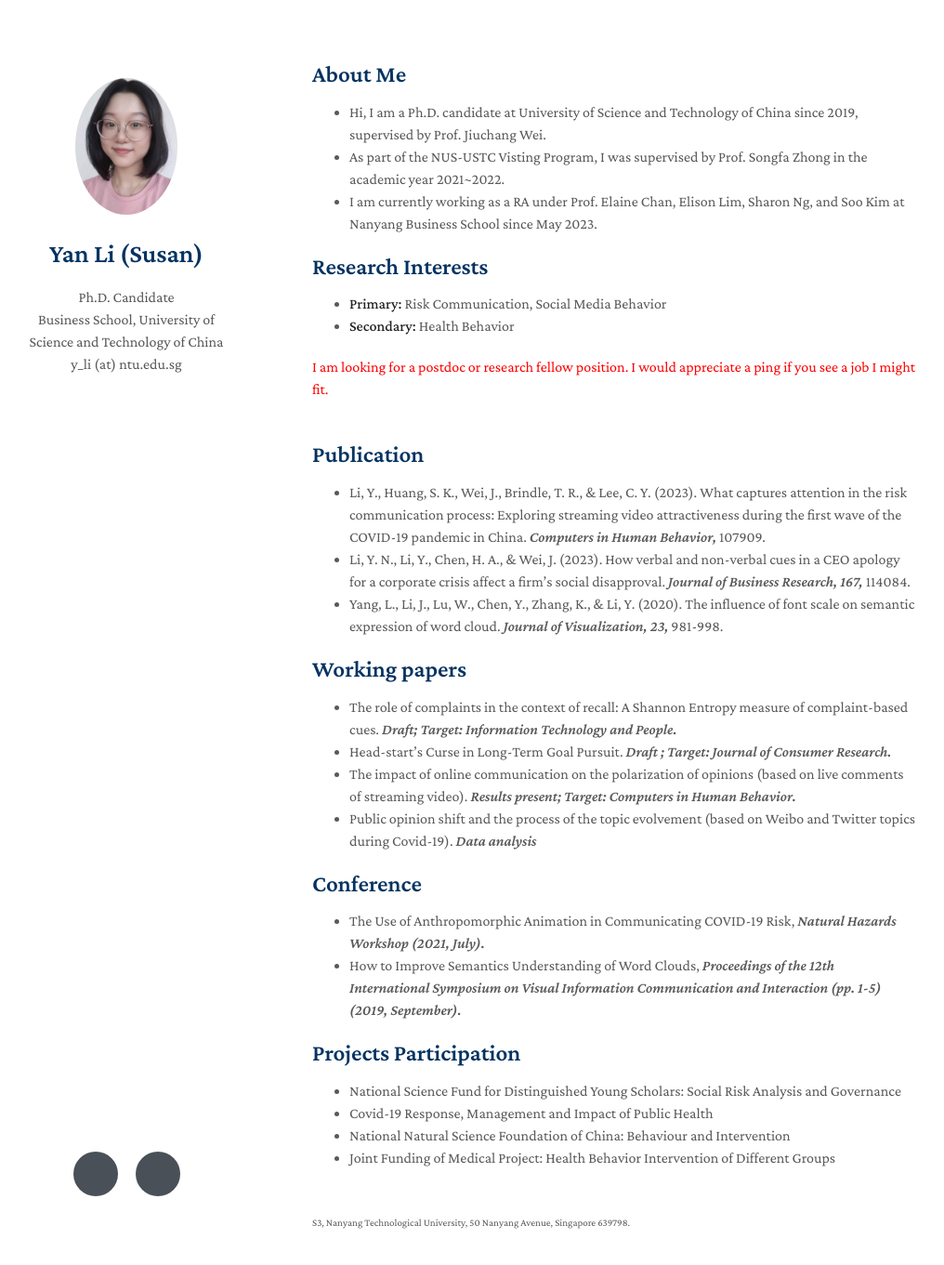
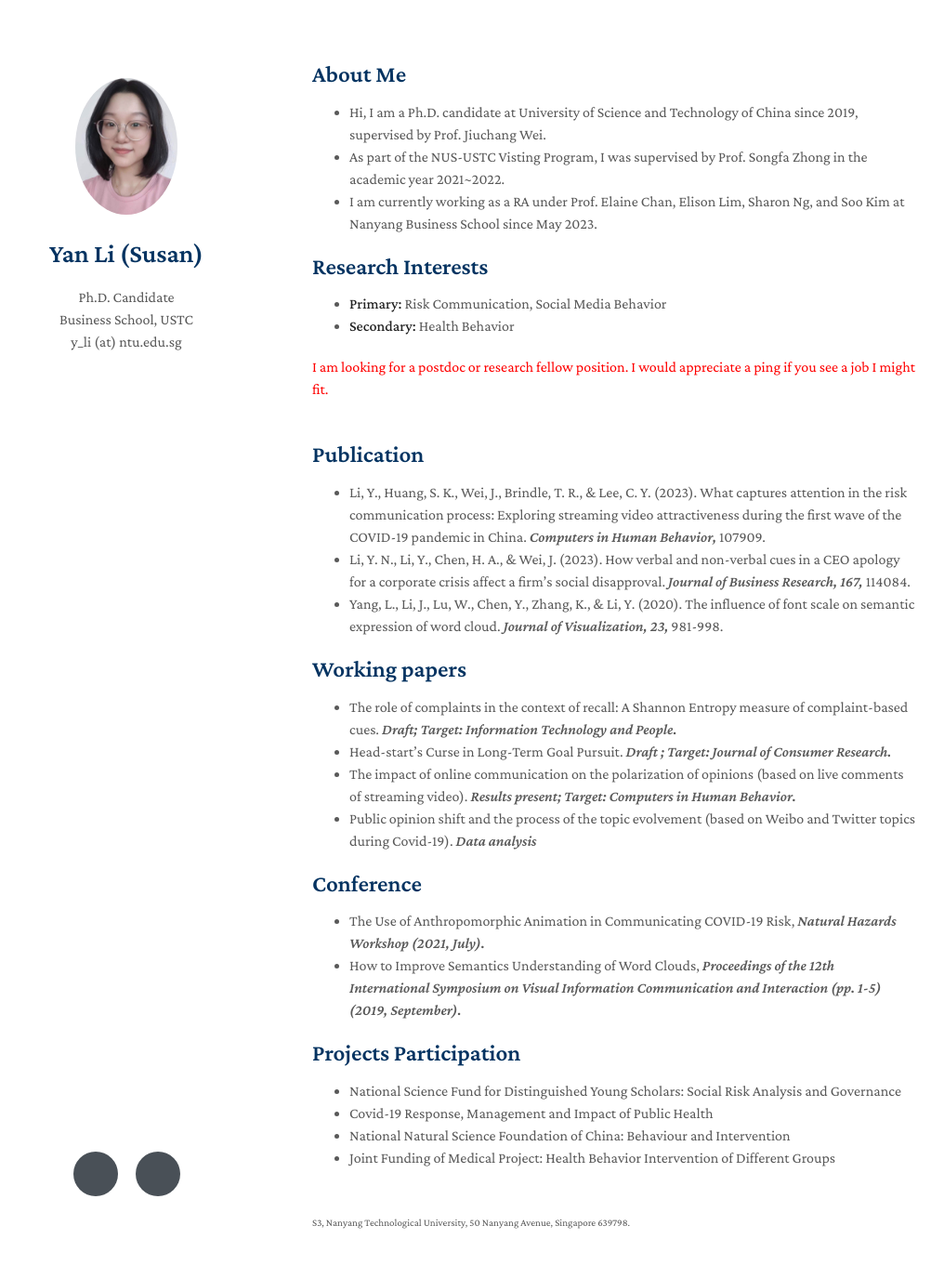
Before and after one commit to Yanli-susan/yanli-susan.github.io, a Jekyll site: the page built from index.md, in a window 1280 px wide and 1396 px high. Shown: the top 1361 px of the window at 93% size, without its empty margins (134-1150 px from the left). Built offline with Jekyll 4.4.1, drawn with Linux system fonts in a browser that asks for light colours; nearby versions of some CDN libraries; a style sheet for code colours, icons or effects is not loaded; our own code applies the rules of GitHub Pages for plain Markdown files.

Commit message:
Update _config.yml

```diff
--- a/_config.yml
+++ b/_config.yml
@@ -1,7 +1,7 @@
 # Basic Information
 title: Yan Li (Susan)
 position: Ph.D. Candidate
-affiliation: Business School, University of Science and Technology of China
+affiliation: Business School, USTC
 email: y_li (at) ntu.edu.sg
 
 # Search Engine Optimization (SEO)
```
